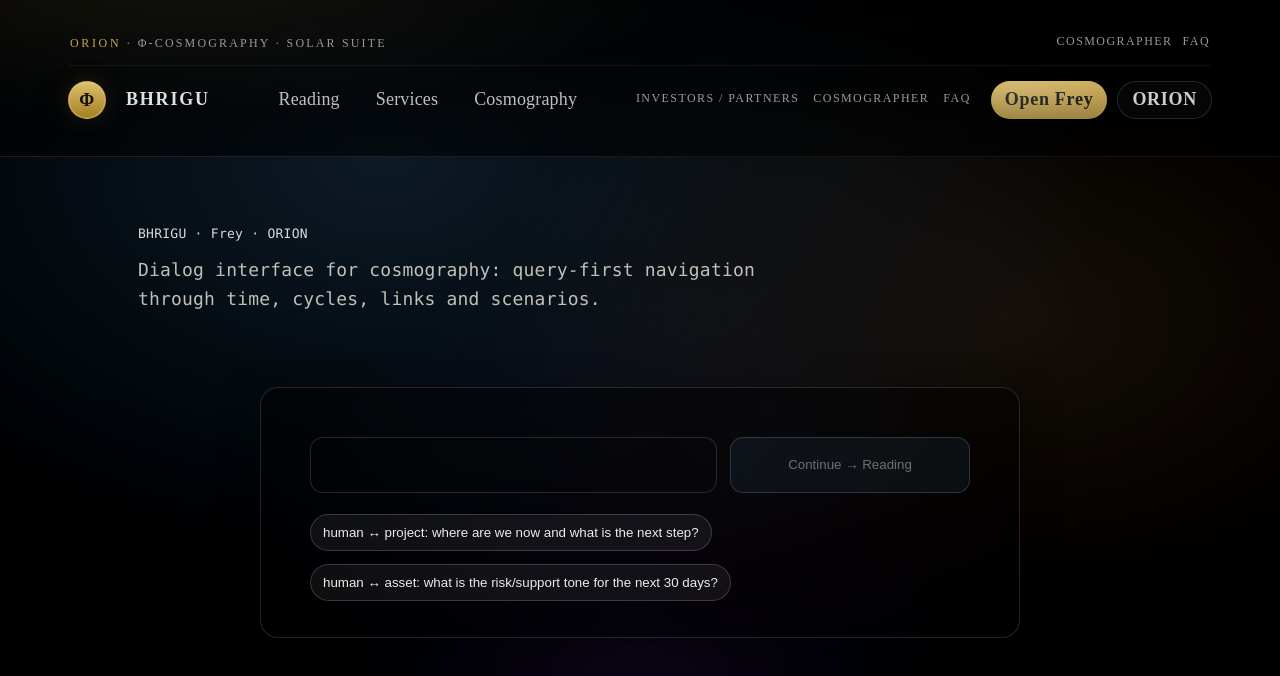
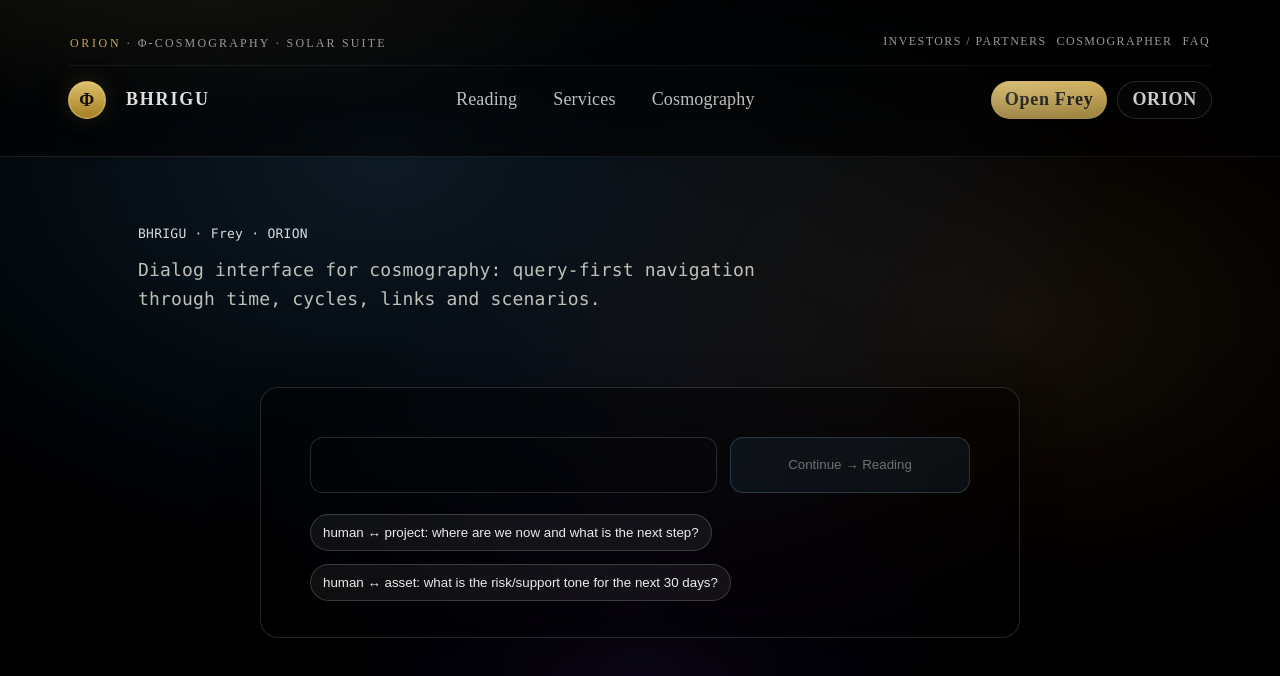
Before and after one commit to AiBhrigu/bhrigu-portal, a Next.js app: page /frey in a window 1280 px wide. Shown: the top 676 px of the page. Built offline with nearby package versions, Linux system fonts and the light colour scheme.

Commit message:
portal: header meta dedup v0.1

```diff
--- a/components/BhriguPhiHeader.jsx
+++ b/components/BhriguPhiHeader.jsx
@@ -1,6 +1,6 @@
 import { useRouter } from "next/router";
 
-// ATOM_PORTAL_HEADER_IA_MINIMAL_V0_2
+// ATOM_PORTAL_HEADER_META_DEDUP_V0_1
 export default function BhriguPhiHeader() {
   const router = useRouter();
   const path = (router?.asPath || router?.pathname || "/").split("?")[0];
@@ -8,7 +8,7 @@ export default function BhriguPhiHeader() {
   const isActive = (href) => path === href;
 
   const css = `
-    /* ATOM_PORTAL_HEADER_IA_MINIMAL_V0_2 */
+    /* ATOM_PORTAL_HEADER_META_DEDUP_V0_1 */
     :root{
       --bh-gold: rgba(215,181,90,0.92);
       --bh-w3: rgba(255,255,255,0.58);
@@ -259,22 +259,10 @@ export default function BhriguPhiHeader() {
       .bh-mark{ width: 36px; height: 36px; }
     }
 
-
-.bh-meta-inline{
-      display: inline-flex;
-      align-items: center;
-      gap: 14px;
-      margin-right: 10px;
-      font-size: 12px;
-      letter-spacing: 0.12em;
-      text-transform: uppercase;
-      color: rgba(255,255,255,0.60);
-}
-
 `;
 
   return (
-    <header className="bh-header" role="banner" data-bh="HEADER_IA_MINIMAL_V0_2">
+    <header className="bh-header" role="banner" data-bh="HEADER_META_DEDUP_V0_1">
       <style>{css}</style>
 
       <div className="bh-shell">
@@ -283,7 +271,7 @@ export default function BhriguPhiHeader() {
             <span className="bh-meta-strong">ORION</span> · Φ-COSMOGRAPHY · SOLAR SUITE
           </div>
           <div className="bh-meta-right">
-            <a className="bh-meta-link" href="/cosmographer">Cosmographer</a>
+            <a className="bh-meta-link" href="/start">Investors / Partners</a><a className="bh-meta-link" href="/cosmographer">Cosmographer</a>
             <a className="bh-meta-link" href="/faq">FAQ</a>
           </div>
         </div>
@@ -305,11 +293,7 @@ export default function BhriguPhiHeader() {
           </nav>
 
           <div className="bh-cta" aria-label="Calls to action">
-            <div className="bh-meta-inline" aria-label="Meta">
-              <a className="bh-meta-link" href="/start">Investors / Partners</a>
-              <a className="bh-meta-link" href="/cosmographer">Cosmographer</a>
-              <a className="bh-meta-link" href="/faq">FAQ</a>
-            </div>
+
 
             <a className="bh-btn bh-btn-primary" href="/frey" data-bh="FREY_CTA_PRIMARY_V0_4">Open Frey</a>
             <a className="bh-btn bh-btn-secondary" href="/orion">ORION</a>
```
